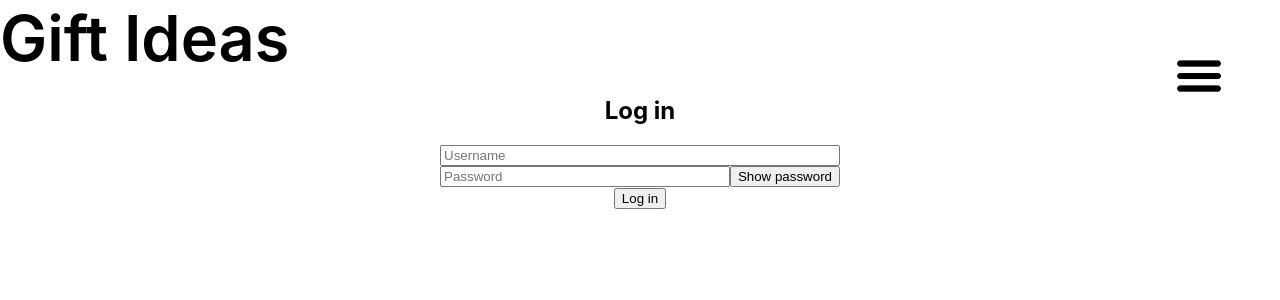
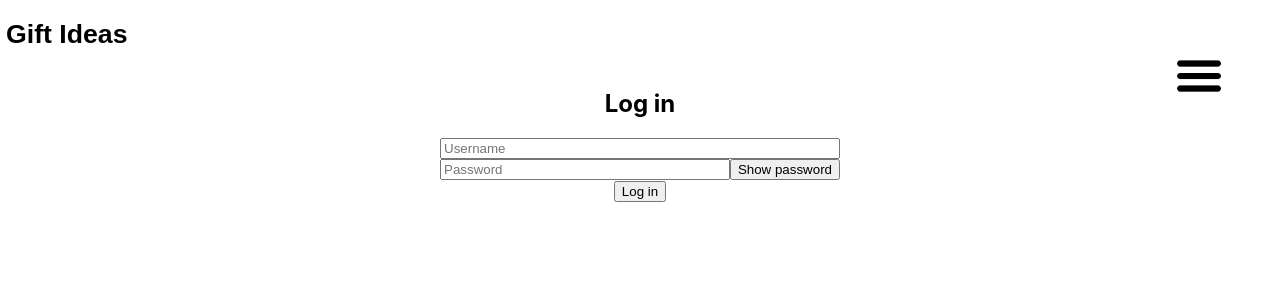
Before and after one commit to Keian-A/gift-ideas-public-front, a React (Create React App) app: page /log-in in a window 1280 px wide. Shown: the top 300 px of the page. Built offline with nearby package versions, Linux system fonts and the light colour scheme; no server answers; the HTML template or start-up script is replaced by a standard one.

Commit message:
changes other navigation errors

```diff
--- a/src/components/dropdown-menu/DropdownMenu.jsx
+++ b/src/components/dropdown-menu/DropdownMenu.jsx
@@ -1,17 +1,19 @@
 import './DropdownMenu.css';
 import { useSelector } from 'react-redux';
+import { useNavigate } from 'react-router-dom';
 
 function DropdownMenu() {
 
     let auth = useSelector(state => state.auth);
+    const navigate = useNavigate();
 
     return (
         <div className='dropdownmenu'>
             {!auth.isLoggedIn ? (
                 // Renders if user IS NOT logged in
                 <div className='linkcontainer'>
-                    <a className='link' href='/signup'>Sign Up</a>
-                    <a className='link' href="/log-in">Log in</a>
+                    <button className='link' onClick={() => navigate('/signup')}><p>Sign Up</p></button>
+                    <button className='link' onClick={() => navigate('/log-in')}><p>Log in</p></button>
                 </div>
             ) : (
                 // Renders if user IS logged in
--- a/src/components/header/Header.css
+++ b/src/components/header/Header.css
@@ -1,21 +1,4 @@
-.header {
-    display: flex;
-    align-items: center;
+.headerBtn {
+    border: none;
+    background-color: rgba(0, 0, 0, 0);
 }
-
-#title {
-    font-size: 30px;
-}
-
-.website-title {
-    text-decoration: none;
-    font-size: 60px;
-    color: black;
-    transition: 0.5s;
-    font-weight: 600;
-}
-
-.website-title:hover {
-    font-size: 63px;
-    transition: 0.5s;
-}
--- a/src/components/header/Header.jsx
+++ b/src/components/header/Header.jsx
@@ -1,12 +1,20 @@
 import Dropdown from '../dropdown/Dropdown.jsx';
 import './Header.css';
+import { useNavigate } from 'react-router-dom';
 
 function Header() {
+
+    const navigate = useNavigate();
+
+    const headerNav = () => {
+        navigate('/');
+    }
+
     return (
         <div className="header">
-            <div id="title">
-                <a className='website-title' href="/">Gift Ideas</a>
-            </div>
+            <button className='headerBtn' onClick={headerNav}>
+                <h1>Gift Ideas</h1>
+            </button>
             <Dropdown />
         </div>
     );
--- a/src/components/login-redirect/LoginRedirect.jsx
+++ b/src/components/login-redirect/LoginRedirect.jsx
@@ -9,7 +9,6 @@ function LoginRedirect() {
 
     // If user isn't logged in, redirects to login page
     useEffect(() => {
-        console.log(auth)
         if (!auth.isLoggedIn) {
             navigate('/log-in');
         }
@@ -17,6 +16,7 @@ function LoginRedirect() {
 
     return (
         <div className='LoginRedirect'>
+            {console.log(auth)}
             {/* <h3>Welcome back, {auth.user.username}</h3> */}
         </div>
     )
```
